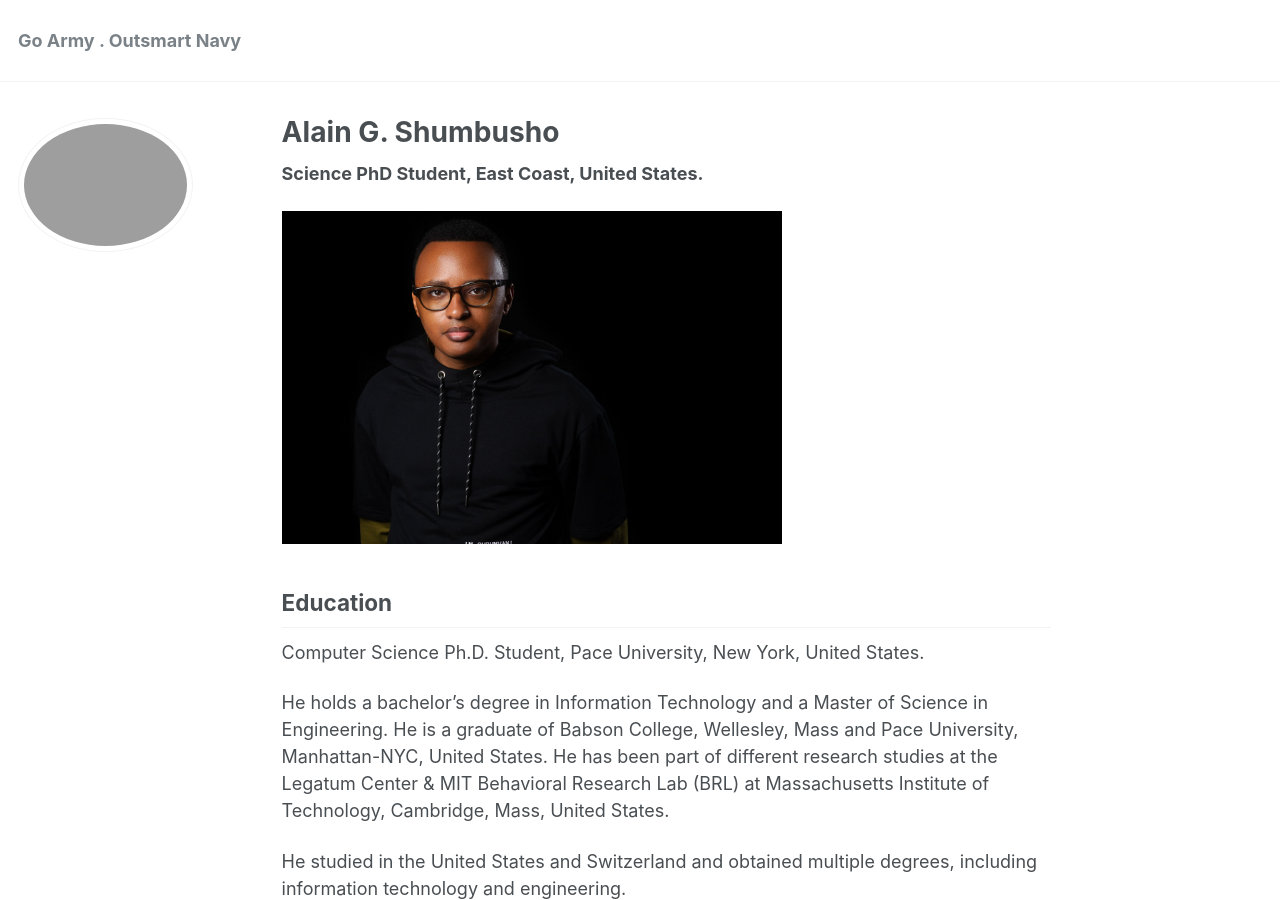
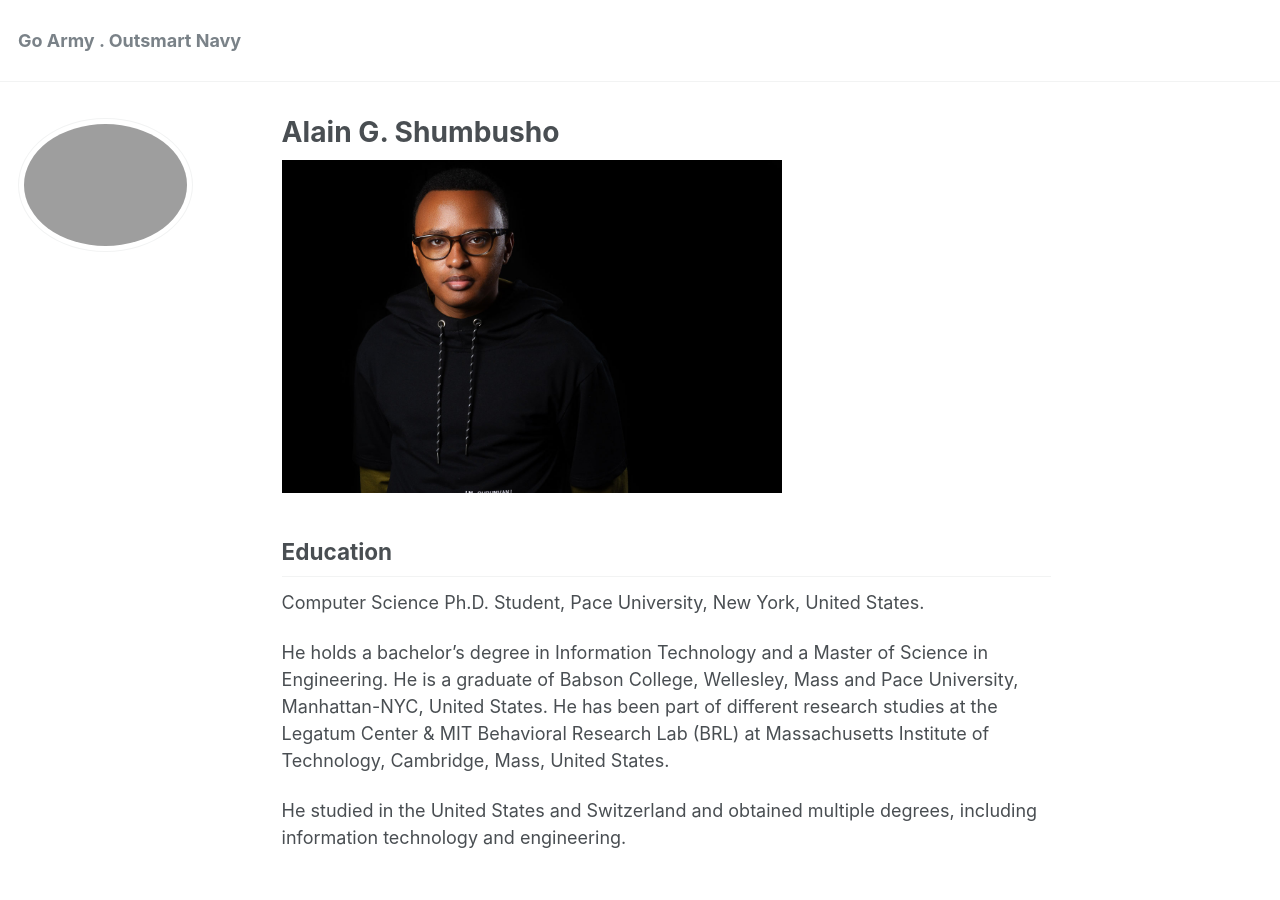
Before and after one commit to phdcsseiden/phdcsseiden.github.io, a Jekyll site: the page built from _pages/about.md, in a window 1280 px wide and 900 px high. Built offline with Jekyll 4.4.1, drawn with Linux system fonts in a browser that asks for light colours.

Commit message:
Update about.md

```diff
--- a/_pages/about.md
+++ b/_pages/about.md
@@ -8,7 +8,6 @@ redirect_from:
   - /about.md
 ---
 
-<b> Science PhD Student, East Coast, United States. </b>
 
 
 <img src="images/Headshotwoo.jpg" alt="" style="width:500px;height:333px;">
```
